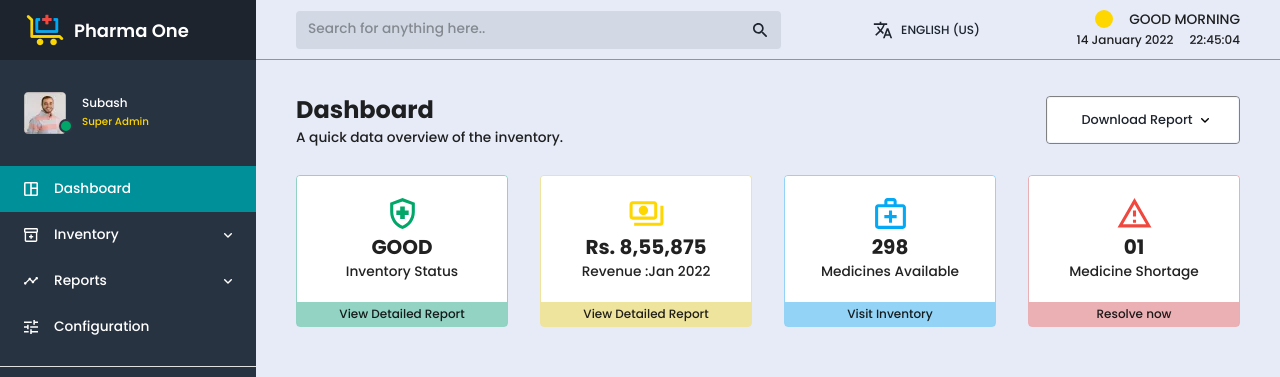
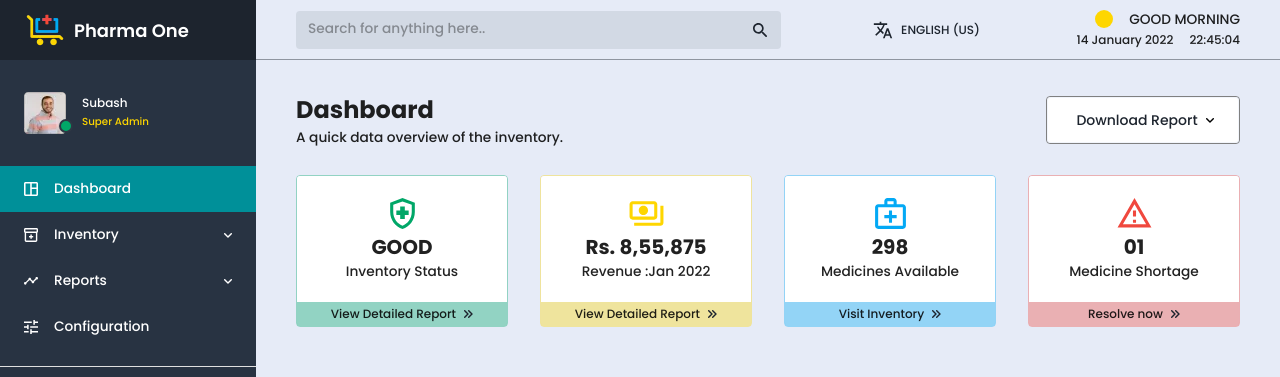
Before and after one commit to stonesilver/MONDY, a React (Vite) app: page /dashboard in a window 1280 px wide. Shown: the top 377 px of the page. Built offline with nearby package versions, Linux system fonts and the light colour scheme; some icons are missing.

Commit message:
code update

```diff
--- a/src/Layout/AppLayout.jsx
+++ b/src/Layout/AppLayout.jsx
@@ -17,8 +17,7 @@ const AppLayout = ({ children }) => {
           sx={{
             height: 'calc(100% - 60px)',
             overflowY: 'auto',
-            px: 5,
-            py: 4,
+            pt: 4,
           }}
         >
           {children}
--- a/src/Pages/Homepage/DownloadReport.jsx
+++ b/src/Pages/Homepage/DownloadReport.jsx
@@ -35,7 +35,7 @@ const DownloadReport = () => {
   };
   return (
     <div>
-      <Tooltip title='Admin menu'>
+      <Tooltip title='Download report'>
         <Button
           onClick={handleClick}
           variant='outlined'
@@ -45,9 +45,10 @@ const DownloadReport = () => {
             width: 192,
             color: 'secondary.main',
             bgcolor: 'white.main',
+            fontSize: '0.875rem',
             textTransform: 'capitalize',
           }}
-          aria-controls={open ? 'Admin-menu' : undefined}
+          aria-controls={open ? 'Download report' : undefined}
           aria-haspopup='true'
           aria-expanded={open ? 'true' : undefined}
           endIcon={<ChevronDownIcon style={{ fill: '#000000' }} />}
@@ -57,7 +58,7 @@ const DownloadReport = () => {
       </Tooltip>
       <Menu
         anchorEl={anchorEl}
-        id='Admin-menu'
+        id='Download report'
         open={open}
         onClose={handleClose}
         onClick={handleClose}
--- a/src/Pages/Homepage/StatItem.jsx
+++ b/src/Pages/Homepage/StatItem.jsx
@@ -1,6 +1,6 @@
 import Box from '@mui/material/Box';
 import Typography from '@mui/material/Typography';
-import { ReactComponent as HealthIcon } from '../../assets/svg/health.svg';
+import { ReactComponent as ForwardIcon } from '../../assets/svg/forward.svg';
 
 const StatItem = ({ icon, bold, body, caption, color }) => (
   <Box
@@ -39,7 +39,7 @@ const StatItem = ({ icon, bold, body, caption, color }) => (
         py: '3px',
       }}
     >
-      {caption}
+      {caption} <ForwardIcon style={{ marginLeft: '5px' }} />
     </Typography>
   </Box>
 );
--- a/src/Pages/Homepage/Stats.jsx
+++ b/src/Pages/Homepage/Stats.jsx
@@ -38,7 +38,7 @@ const stats = [
 
 const Stats = () => {
   return (
-    <Box sx={{ display: 'flex', gap: 4, mt: '1.625rem' }}>
+    <Box sx={{ display: 'flex', gap: 4, mt: '1.625rem', mb: 4, px: 5 }}>
       {stats.map(({ icon, bold, body, caption, color }) => (
         <StatItem
           key={bold}
--- a/src/Pages/Homepage/TitleBar.jsx
+++ b/src/Pages/Homepage/TitleBar.jsx
@@ -5,7 +5,12 @@ import DownloadReport from './DownloadReport';
 
 const TitleBar = () => {
   return (
-    <Stack direction='row' justifyContent='space-between' alignItems='center'>
+    <Stack
+      direction='row'
+      justifyContent='space-between'
+      alignItems='center'
+      px={5}
+    >
       <Box>
         <Typography sx={{ fontSize: '1.5rem', fontWeight: 700 }}>
           Dashboard
```
Also changed, not shown: src/assets/svg/forward.svg (added).
